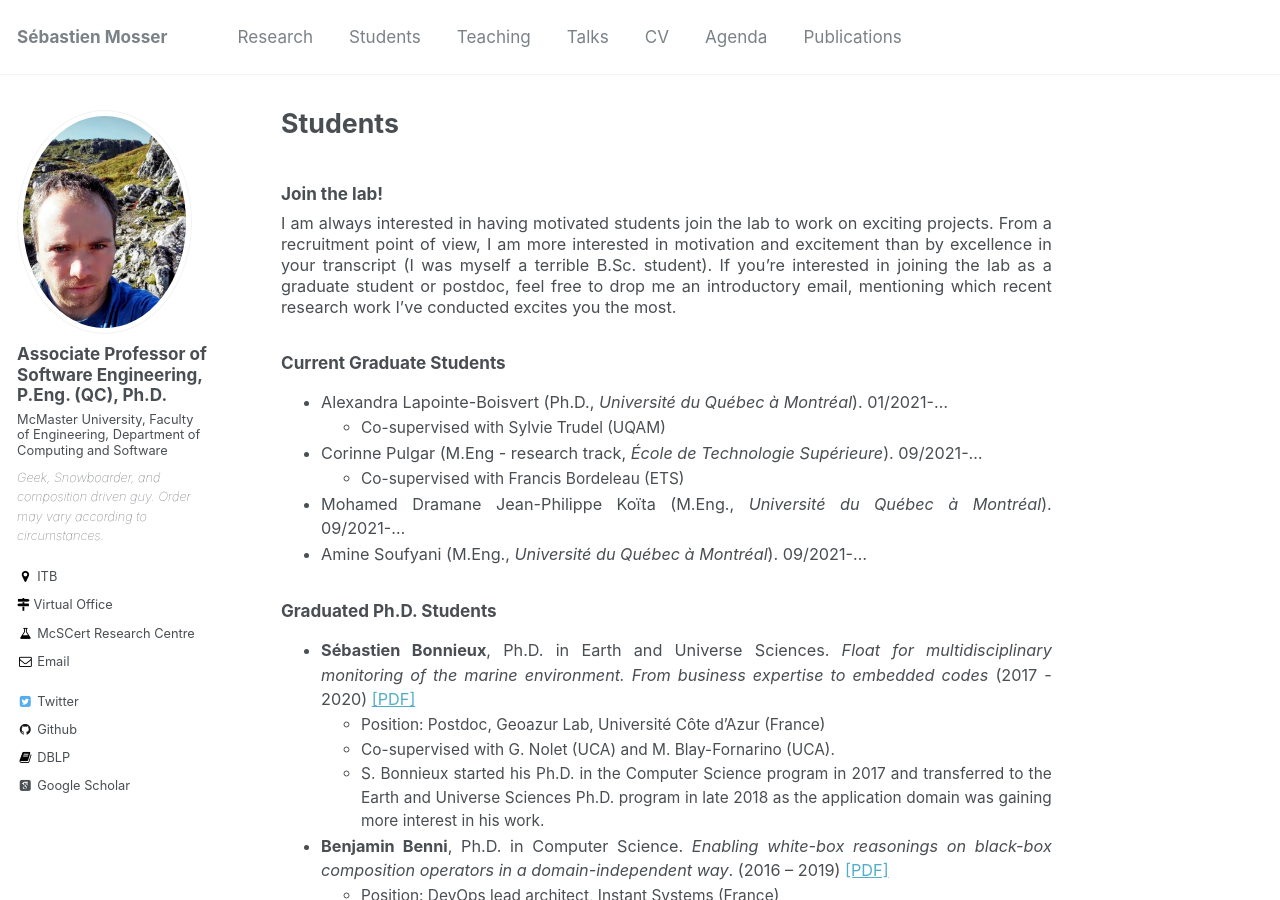
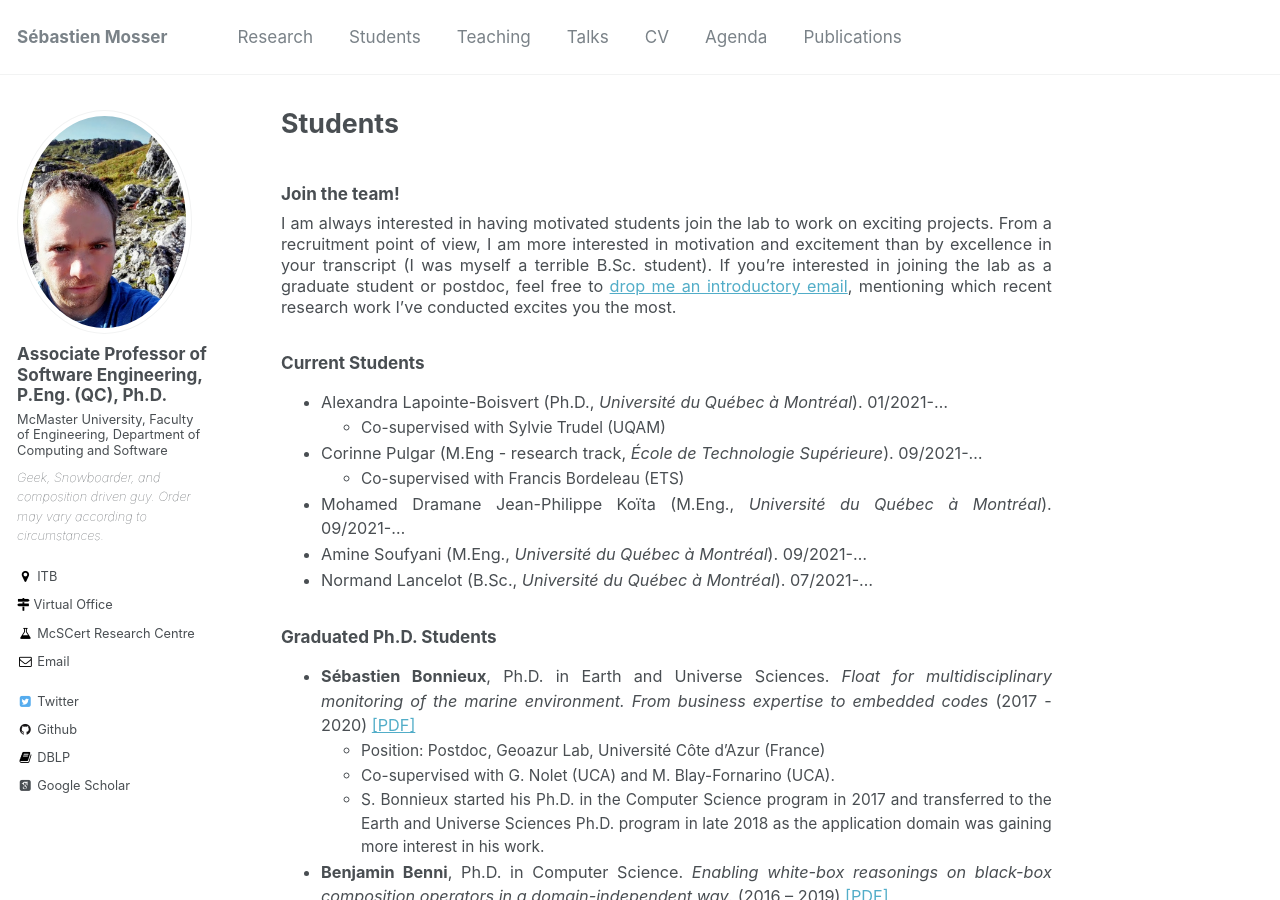
Before and after one commit to mosser/mosser.github.io, a Jekyll site: the page built from _pages/students.md, in a window 1280 px wide and 900 px high. Built offline with Jekyll 4.4.1, drawn with Linux system fonts in a browser that asks for light colours; some web fonts are replaced.

Commit message:
fix typos + OA

```diff
--- a/_pages/publications.html
+++ b/_pages/publications.html
@@ -9,7 +9,7 @@ author_profile: true
 </script>
 
 <p style="font-size: 80%;">
-  Last update: 2022/01/07.<br>
+  Last update: 2022/01/11.<br>
   <em>
     When possible, an open-access version of each paper is provided as a PDF file, thanks to two open archive platforms: HAL (Center for Direct Scientific Communication, France) and Archipel (UQAM, Canada). By following these links you agree to respect the copyrights of the papers. The papers obtained from this Web page are included by the contributing authors as a means to ensure timely dissemination of scholarly and technical work on a non-commercial basis. Copyright and all rights therein are maintained by the authors or by other copyright holders, notwithstanding that they have offered their works here electronically. It is understood that all persons copying this information will adhere to the terms and constraints invoked by each author's copyright. These works may not be reposted without the explicit permission of the copyright holder.
   </em>
--- a/_pages/students.md
+++ b/_pages/students.md
@@ -4,12 +4,12 @@ permalink: /students/
 author_profile: true
 ---
 
-### Join the lab!
+### Join the team!
 
-I am always interested in having motivated students join the lab to work on exciting projects. From a recruitment point of view, I am more interested in motivation and excitement than by excellence in your transcript (I was myself a terrible B.Sc. student). If you're interested in joining the lab as a graduate student or postdoc, feel free to drop me an introductory email, mentioning which recent research work I've conducted excites you the most.
+I am always interested in having motivated students join the lab to work on exciting projects. From a recruitment point of view, I am more interested in motivation and excitement than by excellence in your transcript (I was myself a terrible B.Sc. student). If you're interested in joining the lab as a graduate student or postdoc, feel free to [drop me an introductory email](mailto:mossers@mcmaster.ca?subject=Prospective Student), mentioning which recent research work I've conducted excites you the most.
 
 
-### Current Graduate Students
+### Current Students
 
   - Alexandra Lapointe-Boisvert (Ph.D., _Université du Québec à Montréal_). 01/2021-...
     - Co-supervised with Sylvie Trudel (UQAM)
@@ -17,6 +17,7 @@ I am always interested in having motivated students join the lab to work on exci
     - Co-supervised with Francis Bordeleau (ETS)
   - Mohamed Dramane Jean-Philippe Koïta (M.Eng., _Université du Québec à Montréal_). 09/2021-...
   - Amine Soufyani (M.Eng., _Université du Québec à Montréal_). 09/2021-...
+  - Normand Lancelot (B.Sc., _Université du Québec à Montréal_). 07/2021-...
 
 ### Graduated Ph.D. Students
 
--- a/bibtex/data.bib
+++ b/bibtex/data.bib
@@ -1192,6 +1192,7 @@ bibsource = {dblp computer science bibliography, https://dblp.org}
   publisher = {{IEEE} Computer Society},
   year      = {2012},
   url       = {https://doi.org/10.1109/MISE.2012.6226014},
+  pdf       = {http://archipel.uqam.ca/14998/},
   doi       = {10.1109/MISE.2012.6226014},
   timestamp = {Wed, 16 Oct 2019 14:14:49 +0200},
   biburl    = {https://dblp.org/rec/conf/icse/ArdagnaNCPMMMGB12.bib},
```
Also changed, not shown: _pages/about.md (+2 -6 lines), images/ACE-blue-M.png, images/mcmaster-logo.png.
